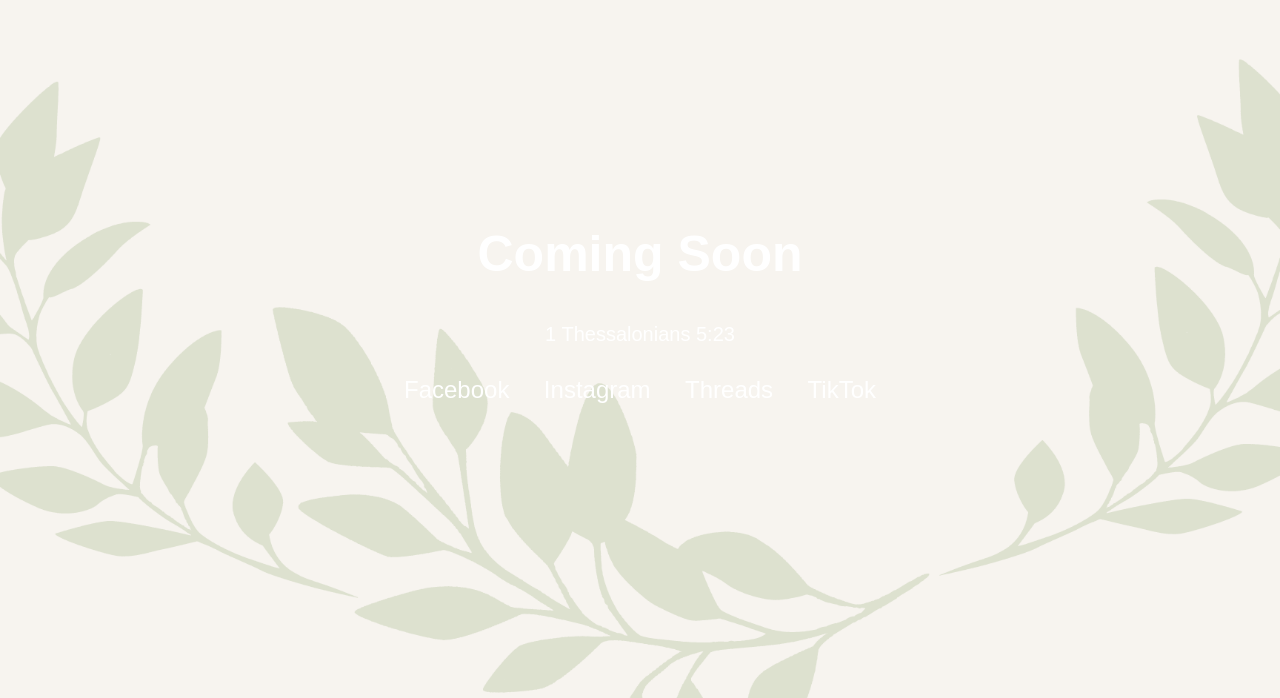
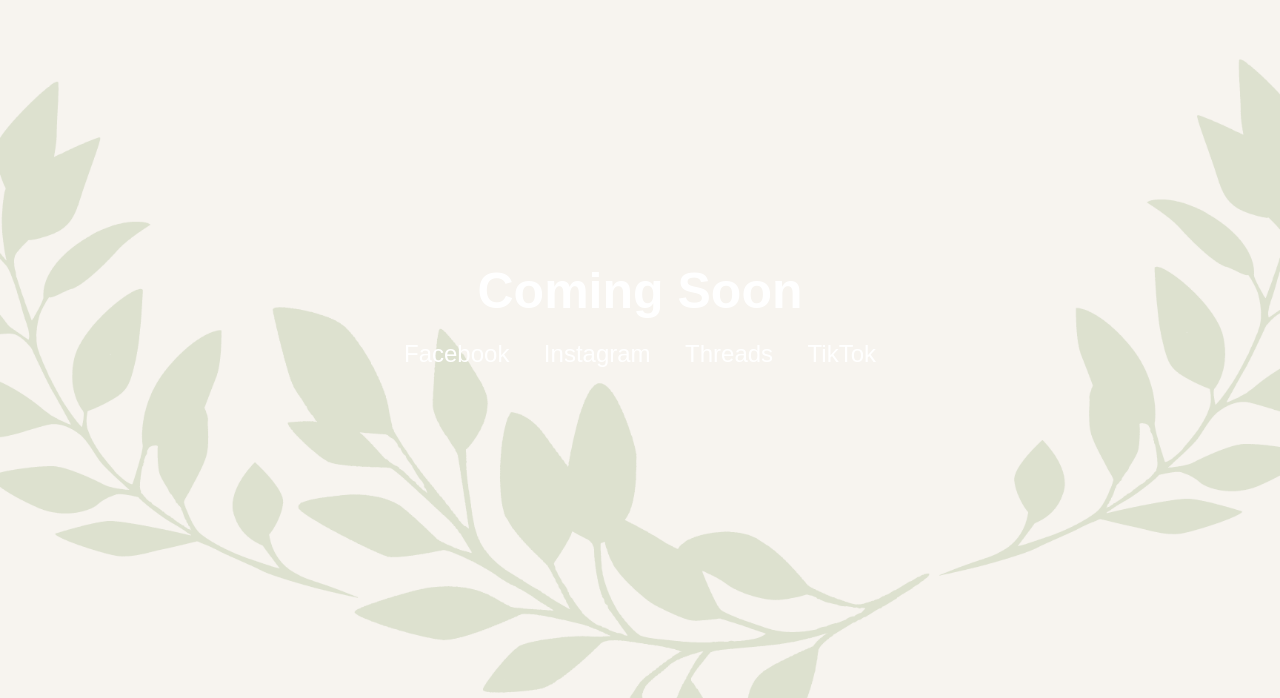
Before and after one commit to draft-domain/fit-faith, a website: page index.html in a window 1280 px wide. Shown: the part 102-800 px from the top of the page. Drawn offline with Linux system fonts and the light colour scheme.

Commit message:
fix: remove verse reference and unused css

```diff
--- a/index.html
+++ b/index.html
@@ -31,11 +31,6 @@
             margin-bottom: 20px;
         }
 
-        .hero p {
-            font-size: 20px;
-            margin-bottom: 30px;
-        }
-
         .social-links a {
             color: white;
             margin: 0 15px;
@@ -48,7 +43,6 @@
 
     <div class="hero">
         <h1>Coming Soon</h1>
-        <p>1 Thessalonians 5:23</p>
         <div class="social-links">
             <a href="https://www.facebook.com/groups/fitandfocusedinfaith2" target="_blank" rel="noopener noreferrer">Facebook</a>
             <a href="https://www.instagram.com/fitandfocusedinfaith" target="_blank" rel="noopener noreferrer">Instagram</a>
```
